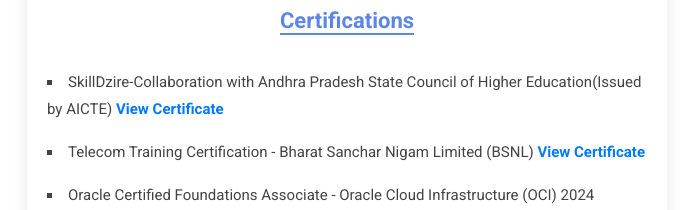
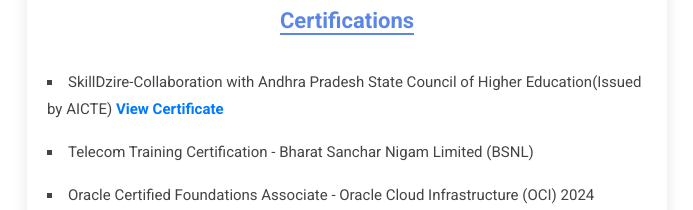
Before and after one commit to sowjanyanagasritadi/profile_webpage, a plain HTML site: page index.html in a window 1280 px wide. Shown: the part 2200-2410 px from the top of the page, without its empty margins (293-986 px from the left). Drawn offline with Linux system fonts and the light colour scheme.

Commit message:
Update index.html

```diff
--- a/index.html
+++ b/index.html
@@ -96,8 +96,7 @@
         <ul>
             <li>SkillDzire-Collaboration with Andhra Pradesh State Council of Higher Education(Issued by AICTE)
 		<a href='VLSI.pdf' target='_blank'>View Certificate</a> </li>
-            <li>Telecom Training Certification - Bharat Sanchar Nigam Limited (BSNL)
-		<a href='Bsnl.pdf' target='_blank'>View Certificate</a></li>
+            <li>Telecom Training Certification - Bharat Sanchar Nigam Limited (BSNL)</li>
             <li>Oracle Certified Foundations Associate - Oracle Cloud Infrastructure (OCI) 2024 (Issued by Oracle University)
 		<a href='oracle.pdf' target='_blank'>View Certificate</a></li>
             <li>Cyber Job Simulation – Deloitte (Forage), February 2025
```
